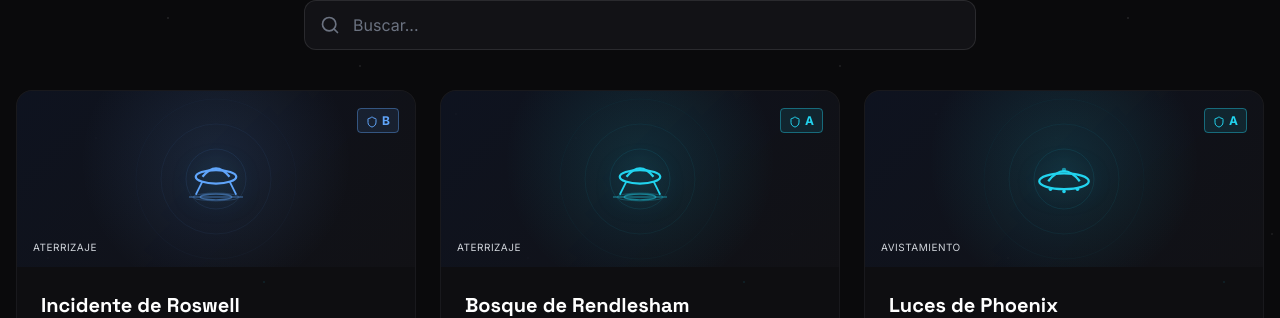
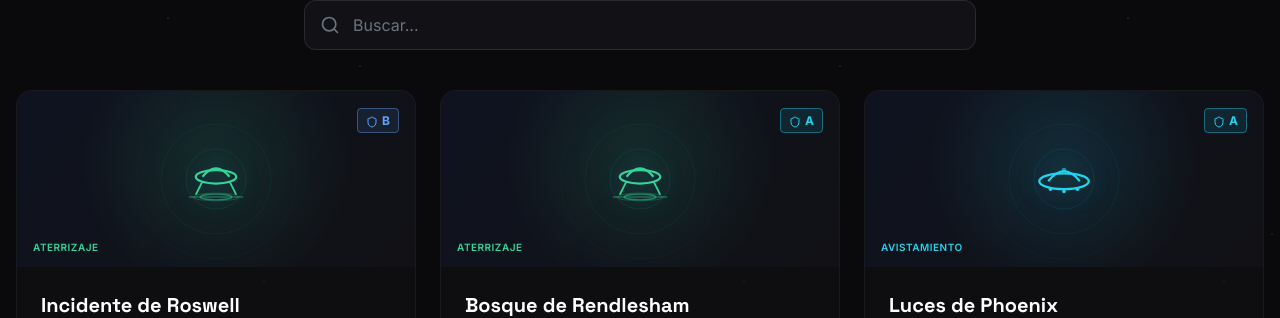
Before and after one commit to fernicher/qwen-ufo, a React (Vite) app: page /expedientes in a window 1280 px wide. Shown: the part 294-612 px from the top of the page. Built offline with nearby package versions, Linux system fonts and the light colour scheme; no server answers.

Commit message:
Sistema de color por tipo de caso en todo el sitio

```diff
--- a/src/components/ExpedienteCard.tsx
+++ b/src/components/ExpedienteCard.tsx
@@ -2,6 +2,7 @@ import { Link } from 'react-router-dom';
 import { MapPin, Calendar, Shield } from 'lucide-react';
 import CaseTypeIcon from './CaseTypeIcon';
 import { getExtra } from '../data/expediente-extras';
+import { caseTypeMeta } from '../data/caseTypes';
 import { useWikiPoster } from '../hooks/useWikiPoster';
 
 const credColors: Record<string, string> = {
@@ -9,14 +10,10 @@ const credColors: Record<string, string> = {
   B: 'text-blue-400 border-blue-400/40 bg-blue-400/10',
   C: 'text-purple-400 border-purple-400/40 bg-purple-400/10',
 };
-const credHex: Record<string, string> = { A: '#22d3ee', B: '#60a5fa', C: '#c084fc' };
-const typeLabels: Record<string, string> = {
-  avistamiento: 'Avistamiento', aterrizaje: 'Aterrizaje', contacto: 'Contacto',
-  radar: 'Detección por radar', fotografico: 'Registro fotográfico',
-};
 
 export default function ExpedienteCard({ c }: { c: any }) {
-  const hex = credHex[c.credibility];
+  const hex = caseTypeMeta[c.type as keyof typeof caseTypeMeta].color;
+  const typeLabel = caseTypeMeta[c.type as keyof typeof caseTypeMeta].longLabel;
   const extra = getExtra(c.id);
   const { poster } = useWikiPoster(extra.wiki || '');
 
@@ -44,7 +41,7 @@ export default function ExpedienteCard({ c }: { c: any }) {
         <div className="absolute top-4 right-4 z-10">
           <span className={`text-xs font-bold px-2 py-1 rounded border ${credColors[c.credibility]}`}><Shield className="w-3 h-3 inline mr-1" />{c.credibility}</span>
         </div>
-        <span className="absolute bottom-3 left-4 z-10 text-[10px] uppercase tracking-wider text-gray-300">{typeLabels[c.type]}</span>
+        <span className="absolute bottom-3 left-4 z-10 text-[10px] font-semibold uppercase tracking-wider" style={{ color: hex }}>{typeLabel}</span>
       </div>
       <div className="p-6">
         <h3 className="font-display font-bold text-xl text-white mb-2 group-hover:text-aurora-cyan">{c.title}</h3>
--- a/src/components/Map/CaseMarker.tsx
+++ b/src/components/Map/CaseMarker.tsx
@@ -1,11 +1,11 @@
 import { DivIcon } from 'leaflet';
 import type { UFOCase } from '../../data/cases';
+import { caseTypeMeta } from '../../data/caseTypes';
 
-const colors: any = { A: '#06b6d4', B: '#3b82f6', C: '#a855f7' };
+const icons: Record<UFOCase['type'], string> = { avistamiento: '◉', aterrizaje: '▼', contacto: '✦', radar: '◈', fotografico: '◐' };
 
-export const createCaseIcon = (type: UFOCase['type'], credibility: UFOCase['credibility']) => {
-  const color = colors[credibility];
-  const icons: any = { avistamiento: '◉', aterrizaje: '▼', contacto: '✦', radar: '◈', fotografico: '◐' };
+export const createCaseIcon = (type: UFOCase['type']) => {
+  const color = caseTypeMeta[type].color;
   return new DivIcon({
     className: 'aurora-marker',
     html: `<div class="relative flex items-center justify-center"><div class="relative w-8 h-8 rounded-full flex items-center justify-center border-2" style="background: ${color}20; border-color: ${color}; box-shadow: 0 0 15px ${color};"><span style="color: ${color}; font-size: 14px; font-weight: bold;">${icons[type]}</span></div></div>`,
--- a/src/components/Map/CasePopup.tsx
+++ b/src/components/Map/CasePopup.tsx
@@ -1,6 +1,7 @@
 import { Calendar, MapPin, Shield } from 'lucide-react';
 import type { UFOCase } from '../../data/cases';
 import { hynekMeta } from '../../data/hynek';
+import { caseTypeMeta } from '../../data/caseTypes';
 
 export default function CasePopup({ caseData }: { caseData: UFOCase }) {
   const cred: any = { A: 'text-cyan-400 border-cyan-400/40', B: 'text-blue-400 border-blue-400/40', C: 'text-purple-400 border-purple-400/40' };
@@ -19,7 +20,7 @@ export default function CasePopup({ caseData }: { caseData: UFOCase }) {
         <div className="flex flex-wrap gap-3 text-xs text-gray-400 mb-3">
           <span className="flex items-center gap-1"><Calendar className="w-3 h-3 text-aurora-cyan" />{caseData.date.split('-')[0]}</span>
           <span className="flex items-center gap-1"><MapPin className="w-3 h-3 text-aurora-cyan" />{place}</span>
-          <span className="flex items-center gap-1"><Shield className="w-3 h-3 text-aurora-cyan" />{caseData.type}</span>
+          <span className="flex items-center gap-1" style={{ color: caseTypeMeta[caseData.type].color }}><Shield className="w-3 h-3" />{caseTypeMeta[caseData.type].label}</span>
         </div>
         {hynek && (
           <span
--- a/src/components/Map/InteractiveMap.tsx
+++ b/src/components/Map/InteractiveMap.tsx
@@ -34,7 +34,7 @@ export default function InteractiveMap({ cases, selectedCaseId, onSelectCase }:
       <ZoomWatcher onZoom={setZoom} />
       <MapController selectedCaseId={selectedCaseId} cases={cases} />
       {cases.map((c) => (
-        <Marker key={c.id} position={c.coordinates} icon={createCaseIcon(c.type, c.credibility)} eventHandlers={{ click: () => onSelectCase(c.id) }}>
+        <Marker key={c.id} position={c.coordinates} icon={createCaseIcon(c.type)} eventHandlers={{ click: () => onSelectCase(c.id) }}>
           <Tooltip
             key={showLabels ? 'perm' : 'hover'}
             className="aurora-tip"
--- /dev/null
+++ b/src/data/caseTypes.ts
@@ -0,0 +1,21 @@
+import type { CaseType } from './cases';
+
+export interface CaseTypeInfo {
+  label: string;
+  /** Etiqueta más descriptiva para el detalle del expediente. */
+  longLabel: string;
+  color: string;
+}
+
+/**
+ * Color semántico por tipo de caso. Es la paleta que da variedad visual al
+ * sitio: se usa en los puntos del mapa, los filtros, las tarjetas y los
+ * expedientes, para que cada tipo se reconozca de un vistazo por su color.
+ */
+export const caseTypeMeta: Record<CaseType, CaseTypeInfo> = {
+  avistamiento: { label: 'Avistamiento', longLabel: 'Avistamiento', color: '#22d3ee' }, // cyan
+  aterrizaje: { label: 'Aterrizaje', longLabel: 'Aterrizaje', color: '#34d399' }, // verde
+  contacto: { label: 'Contacto', longLabel: 'Contacto', color: '#e879f9' }, // fucsia
+  radar: { label: 'Radar', longLabel: 'Detección por radar', color: '#fbbf24' }, // ámbar
+  fotografico: { label: 'Fotográfico', longLabel: 'Registro fotográfico', color: '#a78bfa' }, // violeta
+};
--- a/src/pages/ExpedienteDetail.tsx
+++ b/src/pages/ExpedienteDetail.tsx
@@ -6,6 +6,7 @@ import { ufoCases } from '../data/cases';
 import { books } from '../data/books';
 import { getExtra } from '../data/expediente-extras';
 import { hynekMeta } from '../data/hynek';
+import { caseTypeMeta } from '../data/caseTypes';
 import CaseTypeIcon from '../components/CaseTypeIcon';
 import { useDocumentTitle } from '../hooks/useDocumentTitle';
 import { useWikiPoster } from '../hooks/useWikiPoster';
@@ -29,8 +30,6 @@ const probColors: Record<string, string> = {
   baja: 'text-orange-400 border-orange-400/30 bg-orange-400/10',
   descartada: 'text-gray-500 border-gray-500/30 bg-gray-500/10',
 };
-
-const credHex: Record<string, string> = { A: '#22d3ee', B: '#60a5fa', C: '#c084fc' };
 
 /** Parsea 'YYYY-MM-DD' como fecha local para evitar que timezones detrás de UTC muestren el día anterior. */
 const parseLocalDate = (dateStr: string) => new Date(`${dateStr}T00:00:00`);
@@ -82,7 +81,7 @@ export default function ExpedienteDetail() {
           <div className="flex flex-wrap items-center gap-3 mb-6">
             <span className={`text-xs font-bold px-3 py-1.5 rounded border ${credColors[exp.credibility]}`}><Shield className="w-3 h-3 inline mr-1" /> Evidencia {exp.credibility}</span>
             <span className="text-xs font-bold px-3 py-1.5 rounded border border-white/10 bg-white/5 text-gray-300">{statusLabels[exp.investigationStatus]}</span>
-            <span className="text-xs font-bold px-3 py-1.5 rounded border border-white/10 bg-white/5 text-gray-300">{typeLabels[exp.type]}</span>
+            <span className="text-xs font-bold px-3 py-1.5 rounded border inline-flex items-center gap-1.5" style={{ color: caseTypeMeta[exp.type as keyof typeof caseTypeMeta].color, borderColor: `${caseTypeMeta[exp.type as keyof typeof caseTypeMeta].color}55`, background: `${caseTypeMeta[exp.type as keyof typeof caseTypeMeta].color}1a` }}><span className="w-1.5 h-1.5 rounded-full" style={{ background: caseTypeMeta[exp.type as keyof typeof caseTypeMeta].color }} />{typeLabels[exp.type]}</span>
             {exp.hynek && (
               <span
                 className="text-xs font-bold px-3 py-1.5 rounded border inline-flex items-center gap-1.5"
@@ -263,7 +262,7 @@ export default function ExpedienteDetail() {
             <div className="grid grid-cols-1 sm:grid-cols-2 lg:grid-cols-3 gap-4">
               {relatedCases.map((c) => (
                 <Link key={c.id} to={`/expedientes/${c.id}`} className="flex items-center gap-3 bg-aurora-charcoal/60 border border-white/5 rounded-xl p-4 hover:border-aurora-cyan/30 transition-all">
-                  <CaseTypeIcon type={c.type} color={credHex[c.credibility]} size={36} />
+                  <CaseTypeIcon type={c.type} color={caseTypeMeta[c.type as keyof typeof caseTypeMeta].color} size={36} />
                   <div className="min-w-0">
                     <p className="text-sm font-semibold text-white truncate">{c.title}</p>
                     <p className="text-xs text-gray-500">{c.date.split('-')[0]} • {c.country}</p>
@@ -280,8 +279,7 @@ export default function ExpedienteDetail() {
 
 function CaseHero({ exp, wiki }: { exp: any; wiki?: string }) {
   const { poster } = useWikiPoster(wiki || '');
-  const credHexMap: Record<string, string> = { A: '#22d3ee', B: '#60a5fa', C: '#c084fc' };
-  const hex = credHexMap[exp.credibility];
+  const hex = caseTypeMeta[exp.type as keyof typeof caseTypeMeta].color;
   if (poster) {
     return (
       <div className="relative w-full h-56 sm:h-72 rounded-2xl overflow-hidden mb-6 border border-white/10">
--- a/src/pages/Mapa.tsx
+++ b/src/pages/Mapa.tsx
@@ -4,6 +4,7 @@ import { List, MapPin, Filter, X } from 'lucide-react';
 import InteractiveMap from '../components/Map/InteractiveMap';
 import { ufoCases } from '../data/cases';
 import type { CaseType, Credibility, HynekScale } from '../data/cases';
+import { caseTypeMeta } from '../data/caseTypes';
 import { hynekMeta, HYNEK_ORDER } from '../data/hynek';
 import { useDocumentTitle } from '../hooks/useDocumentTitle';
 
@@ -80,11 +81,21 @@ export default function Mapa() {
               <div>
                 <p className="text-[10px] uppercase tracking-wider text-gray-500 mb-2">Tipo</p>
                 <div className="flex flex-wrap gap-2">
-                  {(Object.keys(typeLabels) as CaseType[]).map((t) => (
-                    <button key={t} onClick={() => toggleType(t)} className={`px-3 py-1.5 rounded-lg text-xs font-medium border ${typeFilter.includes(t) ? 'bg-aurora-cyan text-aurora-black border-aurora-cyan' : 'bg-white/5 text-gray-300 border-white/10 hover:border-aurora-cyan/40'}`}>
-                      {typeLabels[t]}
-                    </button>
-                  ))}
+                  {(Object.keys(typeLabels) as CaseType[]).map((t) => {
+                    const active = typeFilter.includes(t);
+                    const color = caseTypeMeta[t].color;
+                    return (
+                      <button
+                        key={t}
+                        onClick={() => toggleType(t)}
+                        className="flex items-center gap-1.5 px-3 py-1.5 rounded-lg text-xs font-medium border transition-colors"
+                        style={active ? { background: color, borderColor: color, color: '#0a0a0c' } : { borderColor: `${color}66`, color: '#d1d5db' }}
+                      >
+                        <span className="w-2 h-2 rounded-full" style={{ background: active ? '#0a0a0c' : color }} />
+                        {typeLabels[t]}
+                      </button>
+                    );
+                  })}
                 </div>
               </div>
               <div>
```
